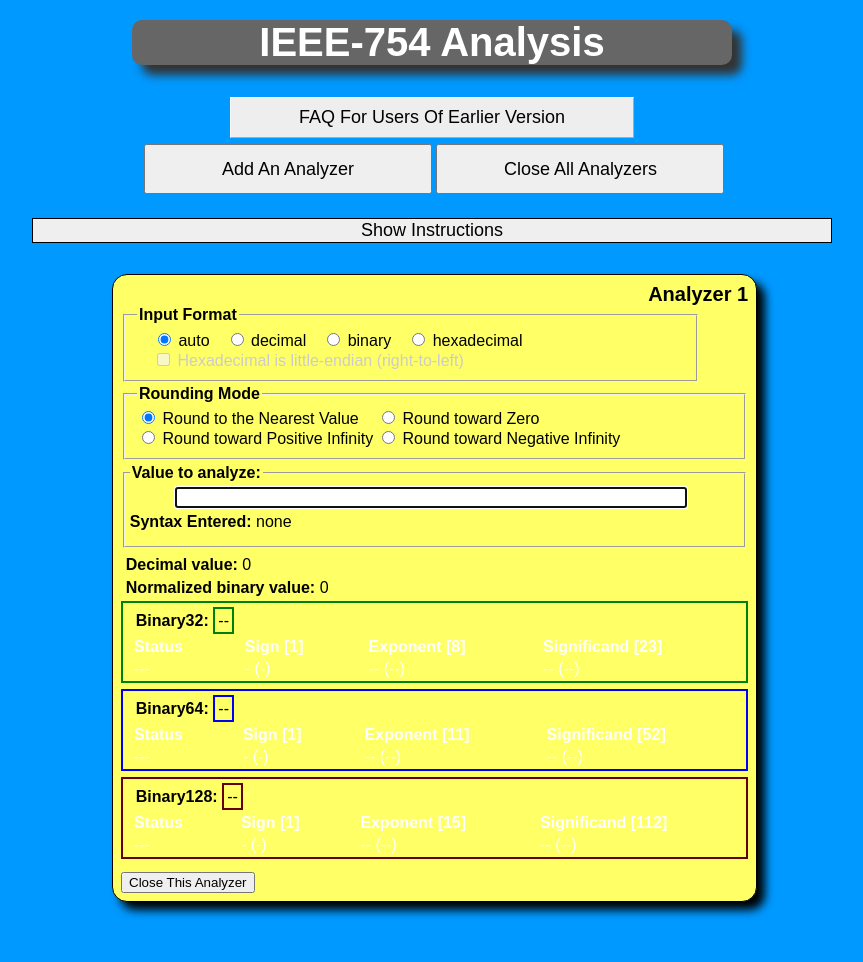
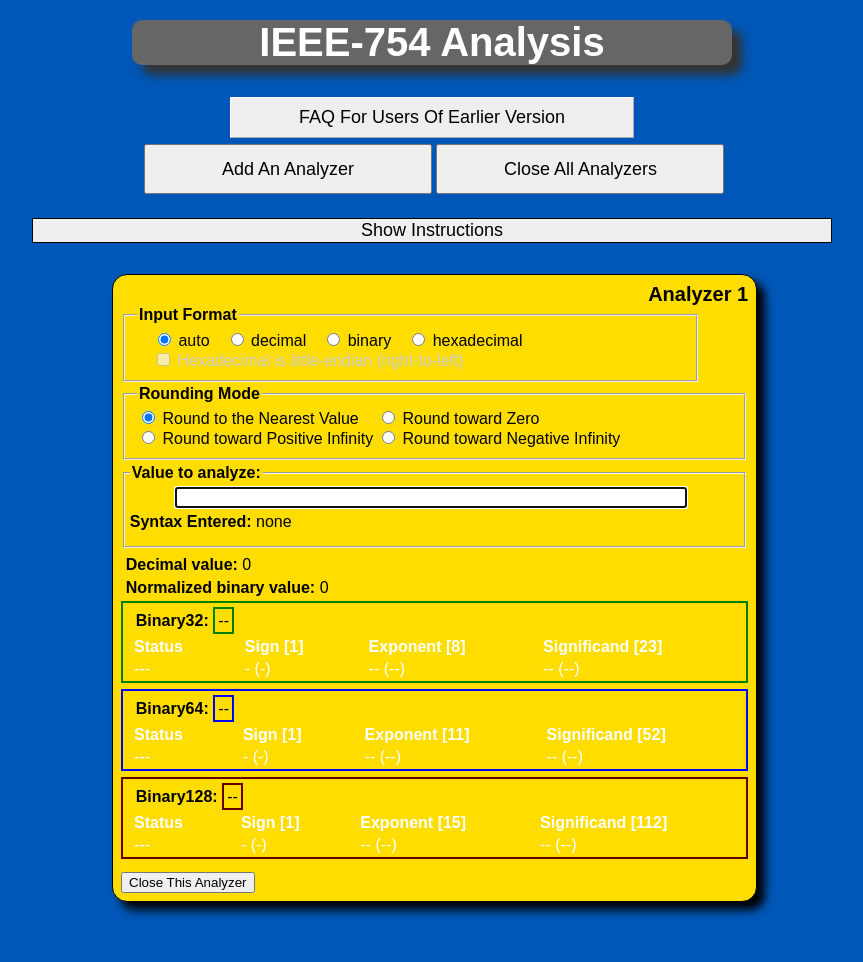
Before and after one commit to cvickery/IEEE-754, a PHP site: page / in a window 1280 px wide. Shown: the whole page, without its empty margins (208-1071 px from the left). Run offline with PHP 8.4, Linux system fonts and the light colour scheme.

Commit message:
Ukrainian flag colors

```diff
--- a/css/analyzer.css
+++ b/css/analyzer.css
@@ -4,7 +4,7 @@
 html, body {
   margin:0;padding:0;
   font-family: sans-serif;
-  background-color:#09F;
+  background-color:#0057B7;
   color:#FFF;
 }
 
@@ -81,7 +81,7 @@ html, body {
 }
 
 .block {
-  background-color:#FF6;
+  background-color:#FFDD00;
   color:black;
   border: 1px solid black;
   margin:auto;
```
